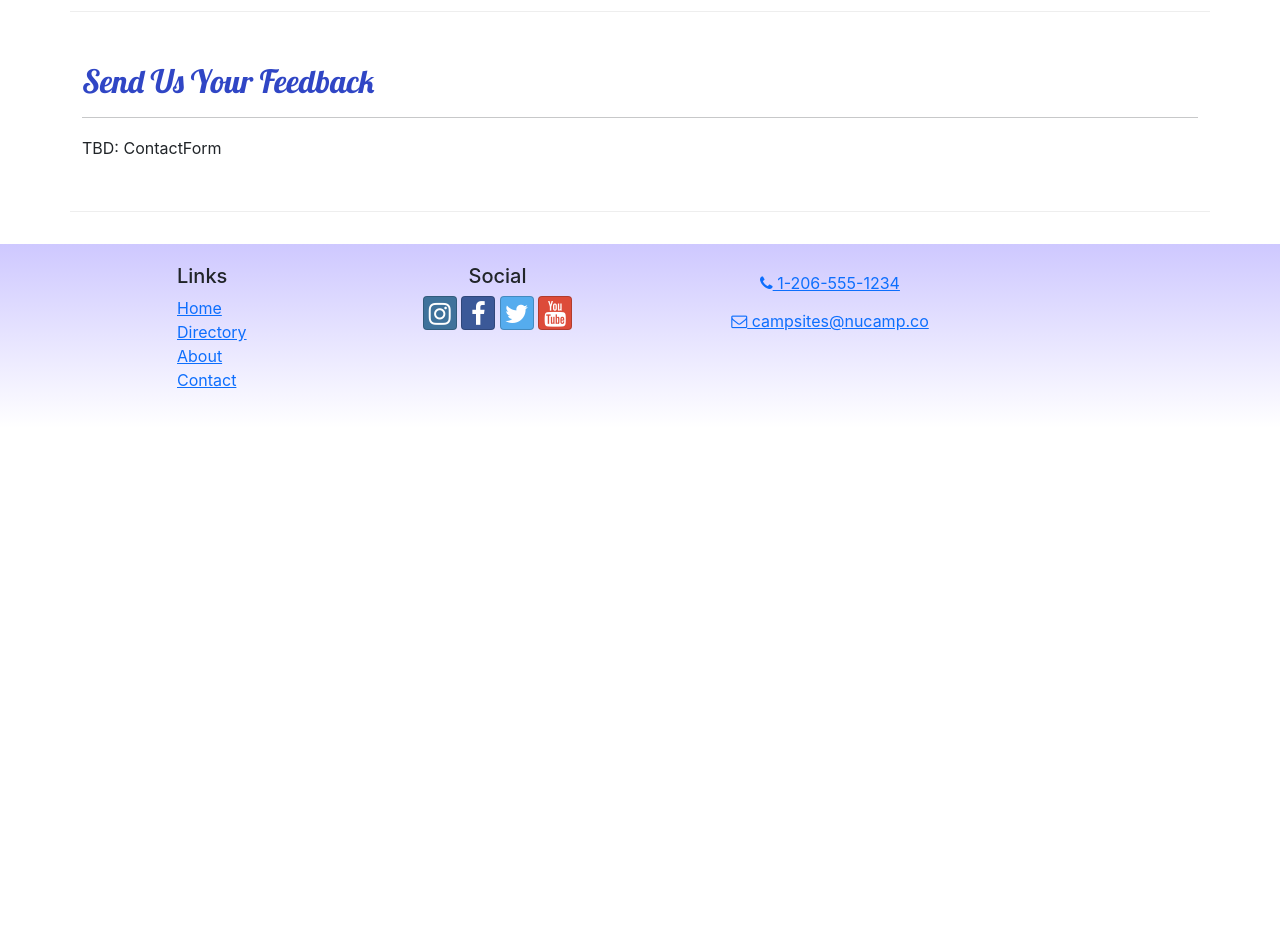
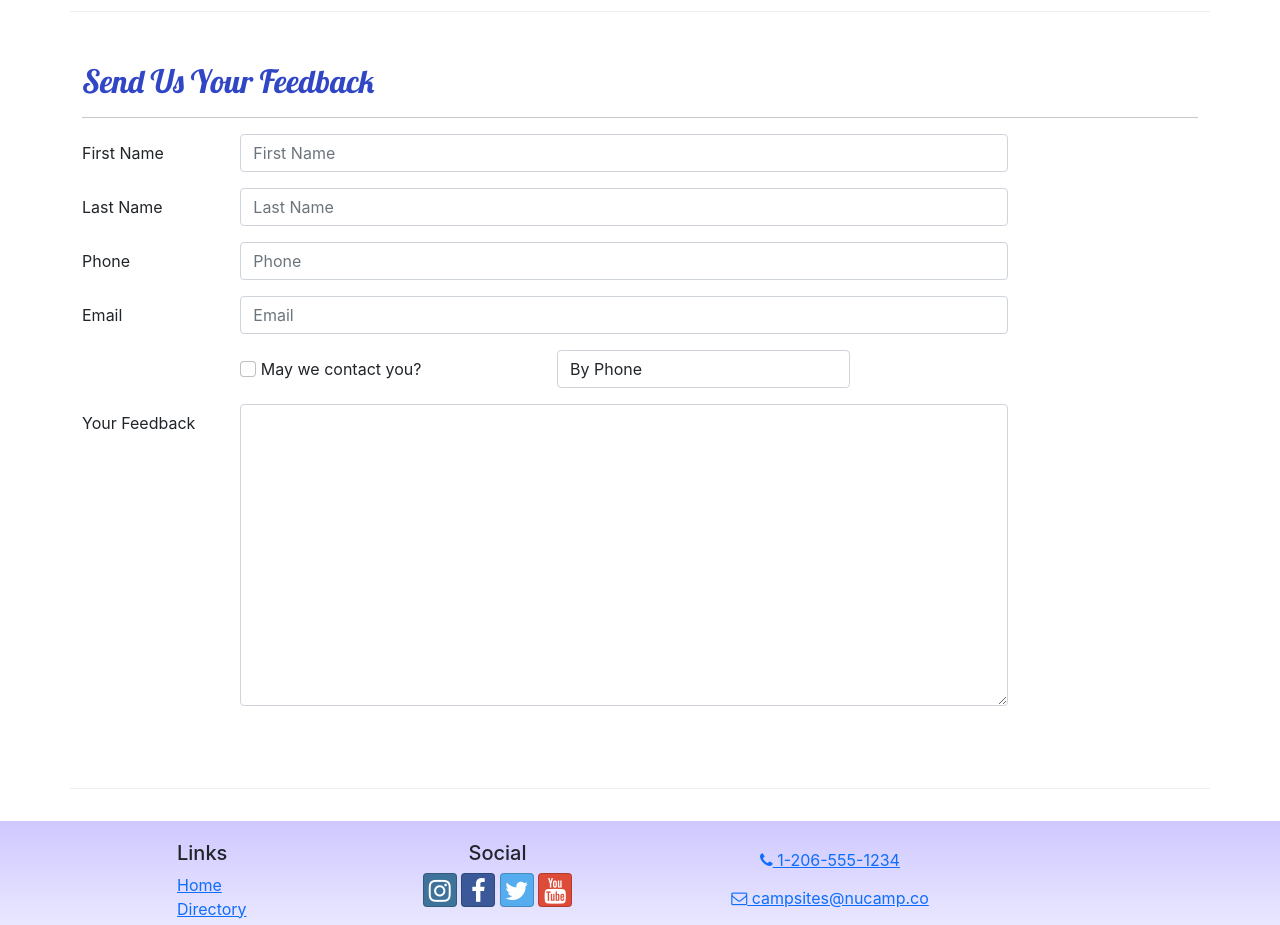
Before and after one commit to kgruca/reactnu, a React (Create React App) app: page /contact in a window 1280 px wide. Shown: the part 480-1405 px from the top of the page. Before the commit the page ends 908 px from the top, so only its background shows below. Built offline with nearby package versions, Linux system fonts and the light colour scheme.

Commit message:
added input fields to ContactForm.js

```diff
--- a/src/components/ContactForm.js
+++ b/src/components/ContactForm.js
@@ -21,7 +21,11 @@ const ContactForm = () => {
                         First Name
                     </Label>
                     <Col md='10'>
-
+                        <Field
+                            name='firstName'
+                            placeholder='First Name'
+                            className='form-control'
+                        />
                     </Col>
                 </FormGroup>
                 <FormGroup row>
@@ -29,7 +33,11 @@ const ContactForm = () => {
                         Last Name
                     </Label>
                     <Col md='10'>
-
+                        <Field
+                            name='lastName'
+                            placeholder='Last Name'
+                            className='form-control'
+                        />
                     </Col>
                 </FormGroup>
                 <FormGroup row>
@@ -37,7 +45,11 @@ const ContactForm = () => {
                         Phone
                     </Label>
                     <Col md='10'>
-
+                        <Field
+                            name='phoneNum'
+                            placeholder='Phone'
+                            className='form-control'
+                        />
                     </Col>
                 </FormGroup>
                 <FormGroup row>
@@ -45,15 +57,32 @@ const ContactForm = () => {
                         Email
                     </Label>
                     <Col md='10'>
-
+                        <Field
+                            name='email'
+                            placeholder='Email'
+                            type='email'
+                            className='form-control'
+                        />
                     </Col>
                 </FormGroup>
                 <FormGroup row>
                     <Label check md={{ size: 4, offset: 2 }}>
+                        <Field
+                            name='agree'
+                            type='checkbox'
+                            className='form-check-input'
+                        />{' '}
                         May we contact you?
                     </Label>
                     <Col md='4'>
-
+                        <Field
+                            name='contactType'
+                            as='select'
+                            className='form-control'
+                        >
+                            <option>By Phone</option>
+                            <option>By Email</option>
+                        </Field>
                     </Col>
                 </FormGroup>
                 <FormGroup row>
@@ -61,7 +90,12 @@ const ContactForm = () => {
                         Your Feedback
                     </Label>
                     <Col md='10'>
-
+                        <Field
+                            name='feedback'
+                            as='textarea'
+                            rows='12'
+                            className='form-control'
+                        />
                     </Col>
                 </FormGroup>
                 <FormGroup row>
--- a/src/pages/ContactPage.js
+++ b/src/pages/ContactPage.js
@@ -1,5 +1,6 @@
 import { Container, Col, Row } from "reactstrap";
 import SubHeader from '../components/SubHeader';
+import ContactForm from "../components/ContactForm";
 
 const ContactPage = () => {
     return (
@@ -40,7 +41,7 @@ const ContactPage = () => {
                     <hr />
                 </Col>
                 <Col md='10'>
-                    TBD: ContactForm
+                    <ContactForm />
                 </Col>
             </Row>
         </Container>
```
